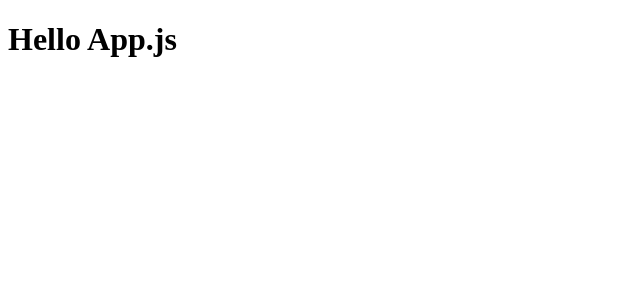
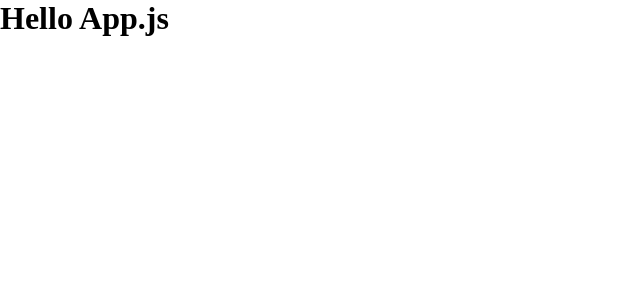
Before and after one commit to AhmadNourldin/ahmadcompany, a React (Create React App) app: page / in a window 1280 px wide. Shown: the top 300 px of the page, without its empty margins (0-640 px from the left). Built offline with nearby package versions, Linux system fonts and the light colour scheme.

Commit message:
Finish the set up of the app, create the redux store mannagement folder, create and import the scss file into the index.js, import the redux store file into the app using the provider and last import the redux toolkit to the json file

```diff
--- a/package.json
+++ b/package.json
@@ -3,6 +3,7 @@
   "version": "0.1.0",
   "private": true,
   "dependencies": {
+    "@reduxjs/toolkit": "^1.8.1",
     "@testing-library/jest-dom": "^5.16.4",
     "@testing-library/react": "^13.1.1",
     "@testing-library/user-event": "^13.5.0",
--- a/public/index.html
+++ b/public/index.html
@@ -7,6 +7,7 @@
     <title>Color Flipper || Hex</title>
 </head>
 <body>
+    <!-- This is the container That hold all of the application -->
     <div id="root"></div>
 </body>
 </html>
--- a/src/index.js
+++ b/src/index.js
@@ -1,10 +1,21 @@
 import React from 'react';
 import ReactDOM from 'react-dom/client';
 import App from './App';
+//Import the scss File from the src
+//It is the base css fill of all the components
+import './style.scss';
+//Provider give the components inside of it to use redux
+import { Provider } from 'react-redux';
+//Importing the Store from the store folder
+import store from './store';
 
 const root = ReactDOM.createRoot(document.getElementById('root'));
+//The base function that return into the root div in the index.html file
 root.render(
-  <React.StrictMode>
-    <App />
-  </React.StrictMode>
+  //Add The provider
+  <Provider store={store}>
+    <React.StrictMode>
+     <App />
+    </React.StrictMode>
+  </Provider>
 );
--- /dev/null
+++ b/src/store/index.js
@@ -0,0 +1,19 @@
+//Import the configureStore and the createSlice from the toolkit Library
+import { configureStore, createSlice } from "@reduxjs/toolkit";
+
+//Create the base Slice of the Store
+const backgroundSlice = createSlice({
+    name:"BackgroundColorGenerator",
+    initialState:{},
+    reducers:{}
+});
+
+//Create the store management
+const store = configureStore({
+    reducer:backgroundSlice.reducer
+});
+
+
+//Export the functions
+export default store;
+export {backgroundSlice};
--- /dev/null
+++ b/src/style.scss
@@ -0,0 +1,6 @@
+//The Root Style Selector
+*{
+    margin: 0;
+    padding: 0;
+    box-sizing: border-box;
+}
```
Also changed, not shown: 1 other file (tests, documents, lock files or other folders).
